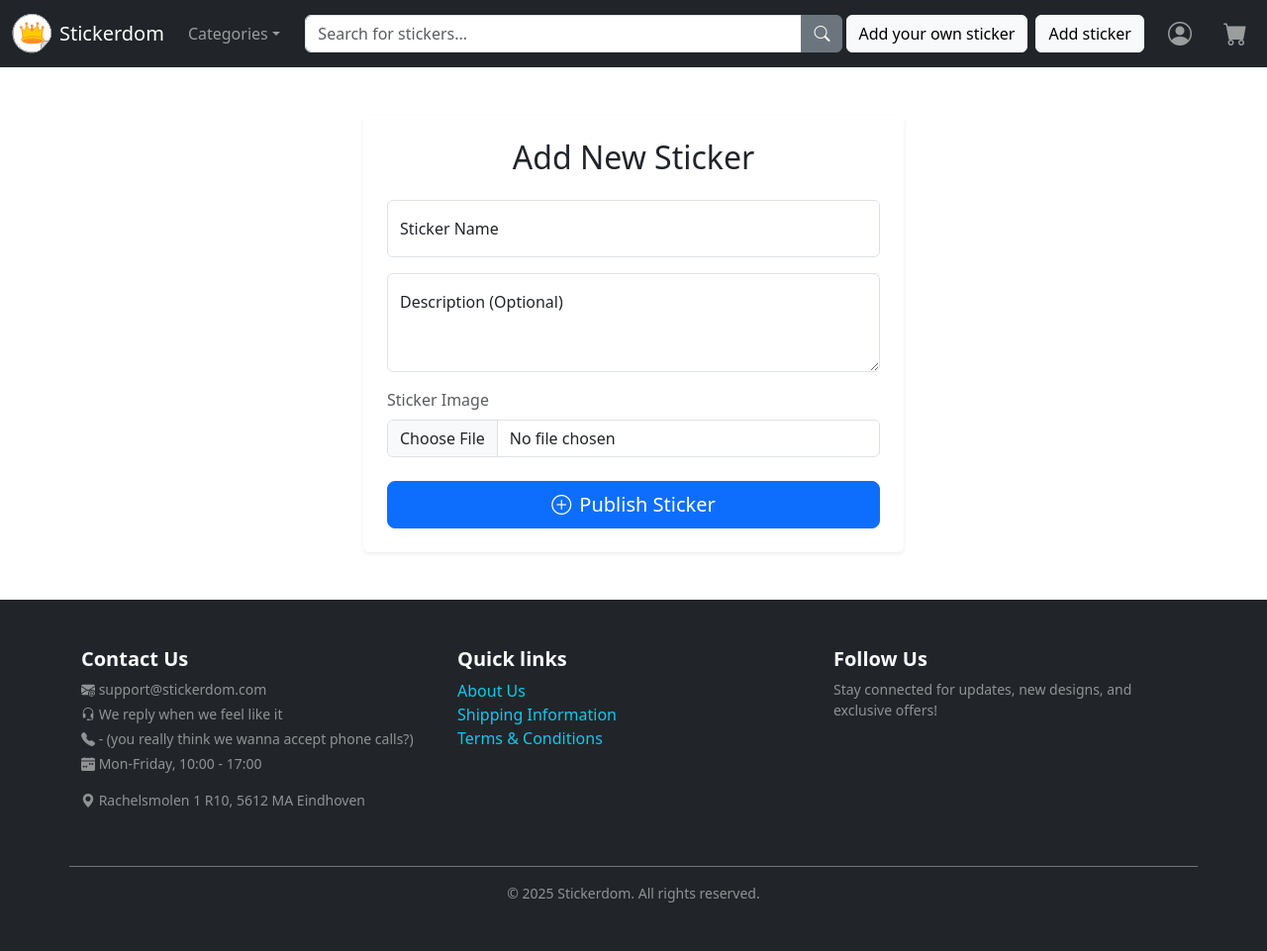
After one commit to kvlvskyyy/slaptop, a Flask app: page /add_sticker_user in a window 1280 px wide. The commit adds this page. Shown: the whole page at 99% size. Run offline with Flask 3, Linux system fonts and the light colour scheme.

Commit message:
added add_sticker_users page, added the buttons for the navbar, added margin bottom for the dashboard cards

```diff
--- a/app.py
+++ b/app.py
@@ -294,6 +294,10 @@ def orders():
 def wishlist():
     return render_template("wishlist.html")
 
+@app.route("/add_sticker_user")
+def add_sticker_user():
+    return render_template("add_sticker_user.html")
+
 if __name__ == "__main__":
     with app.app_context():
         db.create_all()
--- /dev/null
+++ b/templates/add_sticker_user.html
@@ -0,0 +1,45 @@
+{% extends "base.html" %}
+{% block title %}Add your sticker{% endblock %}
+{% block content %}
+    <!-- UPLOADIN THE STICKERS -->
+    <div class="row justify-content-center">
+
+        <div class="col-md-8 col-lg-6">
+
+            <div class="card shadow-sm border-0 mt-4">
+
+                <div class="card-body p-4">
+    <form method="POST" enctype="multipart/form-data">
+
+        <h2 class="card-title text-center mb-4">Add New Sticker</h2>
+
+                    <div class="form-floating mb-3">
+                        <input type="text" class="form-control" id="nameInput" name="name" placeholder="Sticker Name" required>
+                        <label for="nameInput">Sticker Name</label>
+                    </div>
+
+       <div class="form-floating mb-3">
+                        <textarea class="form-control" placeholder="Description" id="descInput" name="description" style="height: 100px"></textarea>
+                        <label for="descInput">Description (Optional)</label>
+                    </div>
+
+        <div class="mb-4">
+                        <label for="imageInput" class="form-label text-muted">Sticker Image</label>
+                        <input type="file" class="form-control" id="imageInput" name="image" required>
+                    </div>
+
+        <div class="d-grid">
+                        <button class="btn btn-primary btn-lg" type="submit">
+                            <i class="bi bi-plus-circle me-2"></i>Publish Sticker
+                        </button>
+                    </div>
+    </form>
+
+                </div>
+
+            </div>
+
+        </div>
+
+    </div>
+{% endblock %}
--- a/templates/admin.html
+++ b/templates/admin.html
@@ -110,6 +110,4 @@
     </ul>
     </div>
 
-    <script src="https://cdn.jsdelivr.net/npm/bootstrap@5.3.3/dist/js/bootstrap.bundle.min.js"></script>
-
 {% endblock %}
--- a/templates/base.html
+++ b/templates/base.html
@@ -55,6 +55,10 @@
           </form>
 
           <ul class="navbar-nav ms-auto mb-2 mb-md-0 gap-3">
+            <li class="nav-item align-items-center d-flex">
+              <a class="btn btn-light fs-6 me-2" href="{{url_for('add_sticker_user')}}">Add your own sticker</a>
+              <a class="btn btn-light fs-6" href="{{url_for('add_sticker')}}">Add sticker</a>
+            </li>
             <li class="nav-item dropdown">
               <a class="nav-link fs-4" href="#" data-bs-toggle="dropdown"><i class="bi bi-person-circle"></i></a>
               <ul class="dropdown-menu dropdown-menu-end">
--- a/templates/index.html
+++ b/templates/index.html
@@ -31,7 +31,7 @@ or ask Sokrat, he will help
 
 <div class="row">
   {% for sticker in stickers %}
-  <div class="col-md-4">
+  <div class="col-md-4 mb-4">
     <div class="card shadow-sm h-100">
       <img src="{{url_for('static', filename='images/stickers/' ~ sticker.image_path)}}"
       class="card-img-top" alt="{{sticker.name}}" style="height:350px; object-fit:scale-down;">
```
Also changed, not shown: instance/app.db.
